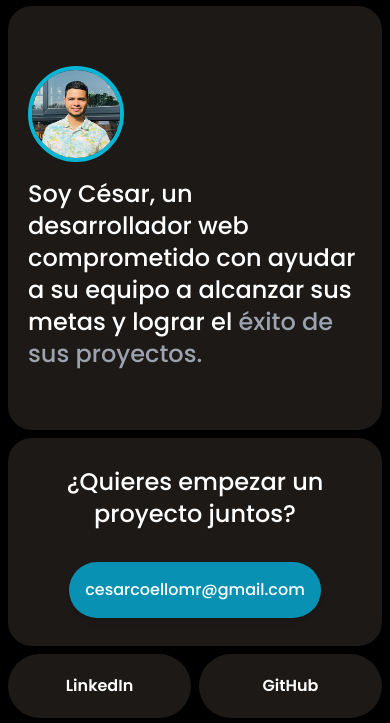
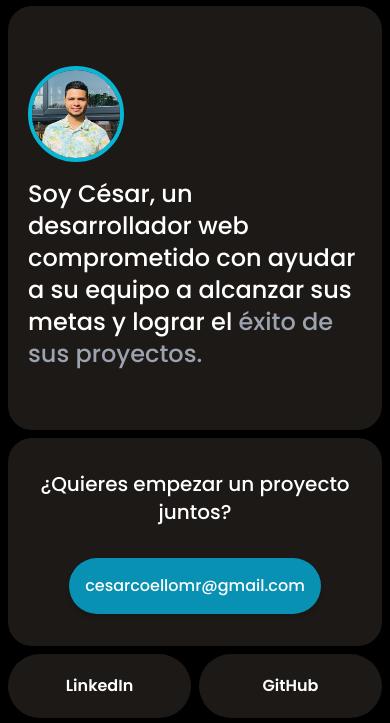
Before and after one commit to cesarcoello/portfolio-cesarcoello, an Astro site: page / in a window 390 px wide. Shown: the part 74-797 px from the top of the page. Built offline with nearby package versions, Linux system fonts and the light colour scheme; Astro itself is replaced by a stand-in of ours.

Commit message:
correccion letra contacto en movil

```diff
--- a/src/sections/Home.astro
+++ b/src/sections/Home.astro
@@ -37,7 +37,7 @@ const enlaces = [
     class='rounded-3xl p-5 md:p-8 col-span-2 md:col-span-2 row-span-3 md:row-span-9 bg-stone-900 shadow-md flex flex-col justify-center items-center text-center'
   >
     <h2
-      class='text-2xl sm:text-3xl md:text-4xl lg:text-5xl font-medium mb-4 text-white'
+      class='text-xl sm:text-3xl md:text-4xl lg:text-5xl font-medium mb-4 text-white'
     >
       ¿Quieres empezar un <span class=''>proyecto</span> juntos?
     </h2>
```
